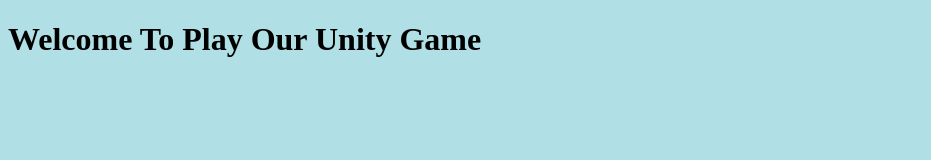
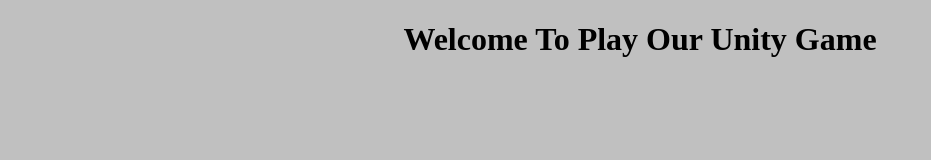
Before and after one commit to Liamgidlof/spel, a plain HTML site: page index.html in a window 1280 px wide. Shown: the whole page, without its empty margins (0-931 px from the left). Drawn offline with Linux system fonts and the light colour scheme.

Commit message:
centertext

```diff
--- a/index.html
+++ b/index.html
@@ -3,10 +3,10 @@
 <head>
 <title>Insert Name</title>
 </head>
-<body style="background-color:powderblue;">
+<body style="background-color: silver;">
 
 
-<h1>Welcome To Play Our Unity Game</h1>
+<center><h1>Welcome To Play Our Unity Game</h1> </center>
 
 
 </body>
```
